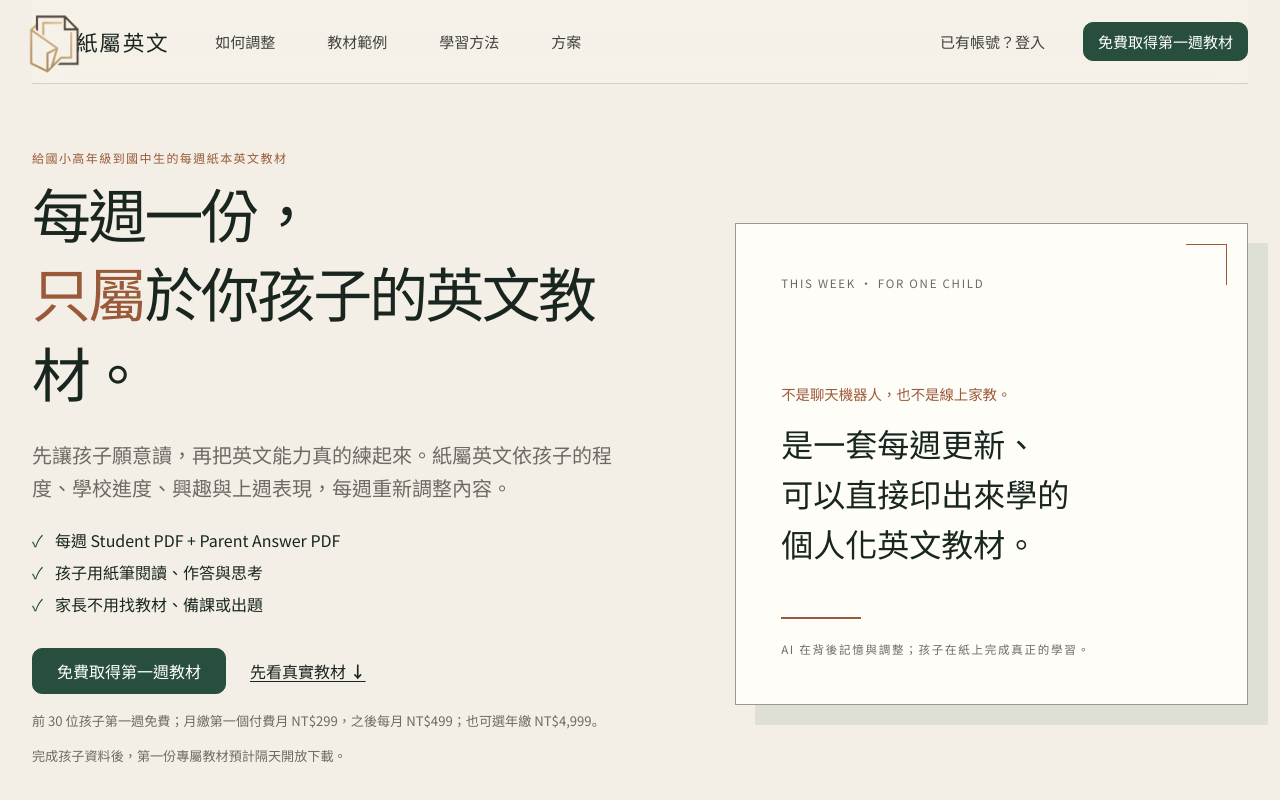
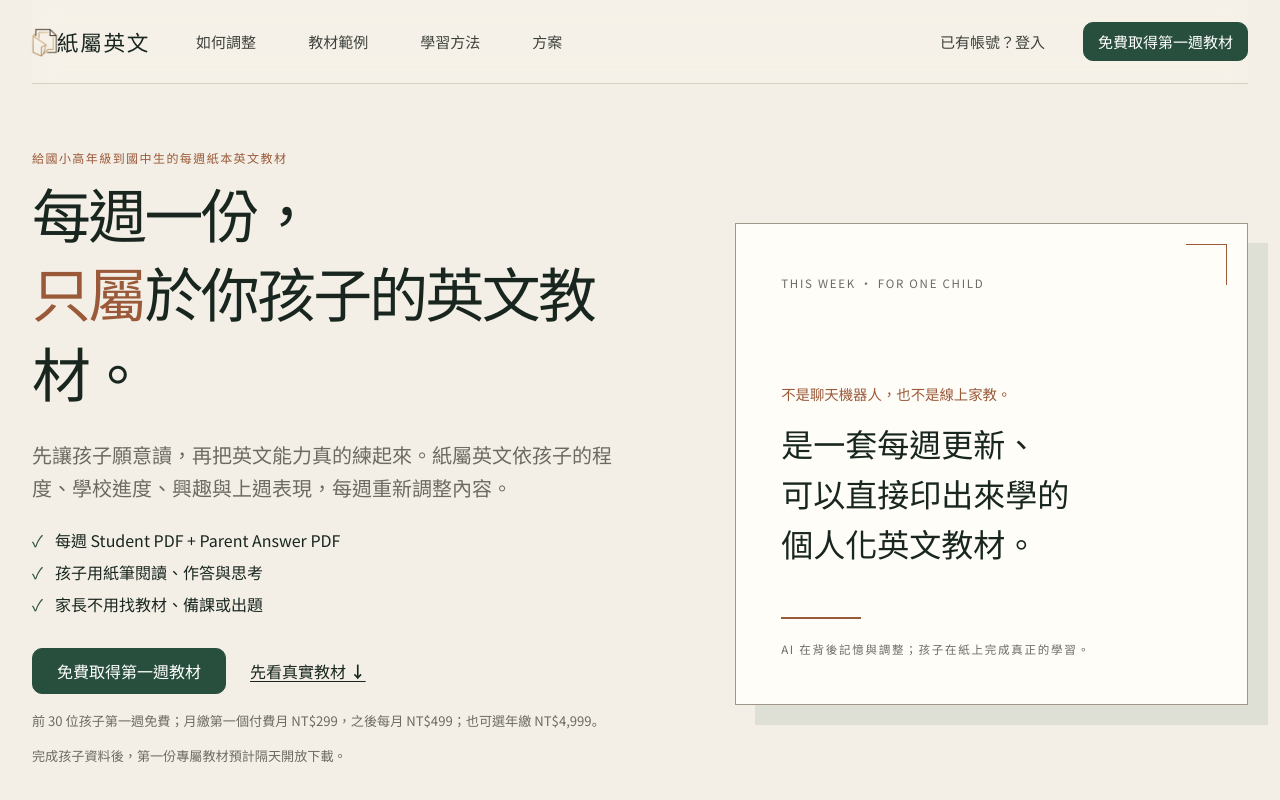
Before and after one commit to egger-meow/eng-tutor-saas, a React (Vite) app in the folder apps/web/: page / in a window 1280 px wide. Shown: the top 800 px of the page. Built offline with nearby package versions, Linux system fonts and the light colour scheme; no server answers.

Commit message:
style(brand): refine brand icon size to 1.85rem (30px) for balanced navbar proportions

```diff
--- a/apps/web/src/components/layout/ParentNavigation.tsx
+++ b/apps/web/src/components/layout/ParentNavigation.tsx
@@ -30,8 +30,8 @@ export function ParentNavigation({ email, childHref = '/dashboard', onSignOut }:
             src={addBasePath('/icon.png', import.meta.env.BASE_URL)}
             alt=""
             className="brand-icon"
-            width={60}
-            height={60}
+            width={30}
+            height={30}
           />
           <span>紙屬英文</span>
         </a>
--- a/apps/web/src/components/layout/PublicHeader.tsx
+++ b/apps/web/src/components/layout/PublicHeader.tsx
@@ -25,8 +25,8 @@ export function PublicHeader() {
             src={addBasePath('/icon.png', import.meta.env.BASE_URL)}
             alt=""
             className="brand-icon"
-            width={60}
-            height={60}
+            width={30}
+            height={30}
           />
           <span>紙屬英文</span>
         </a>
--- a/apps/web/src/styles/components.css
+++ b/apps/web/src/styles/components.css
@@ -5,7 +5,7 @@
 .skip-link:focus { transform: translateY(0); }
 .site-header { display: flex; min-height: 5.25rem; align-items: center; gap: var(--space-8); border-bottom: 1px solid var(--color-rule); }
 .wordmark { display: inline-flex; align-items: center; gap: 0; color: var(--color-ink); font-family: var(--font-display); font-size: 1.35rem; font-weight: 700; letter-spacing: .08em; text-decoration: none; white-space: nowrap; }
-.brand-icon { width: 3.75rem; height: 3.75rem; object-fit: contain; flex-shrink: 0; display: block; transform: translateY(1.5px); margin-left: -0.5rem; margin-right: -0.5rem; }
+.brand-icon { width: 1.85rem; height: 1.85rem; object-fit: contain; flex-shrink: 0; display: block; transform: translateY(1px); margin-left: -0.15rem; margin-right: -0.15rem; }
 .site-header nav { display: flex; align-items: center; gap: var(--space-6); }
 .site-header nav a { color: var(--color-text); font-size: .9375rem; text-decoration: none; }
 .site-header nav a:hover { color: var(--color-action); }
```
